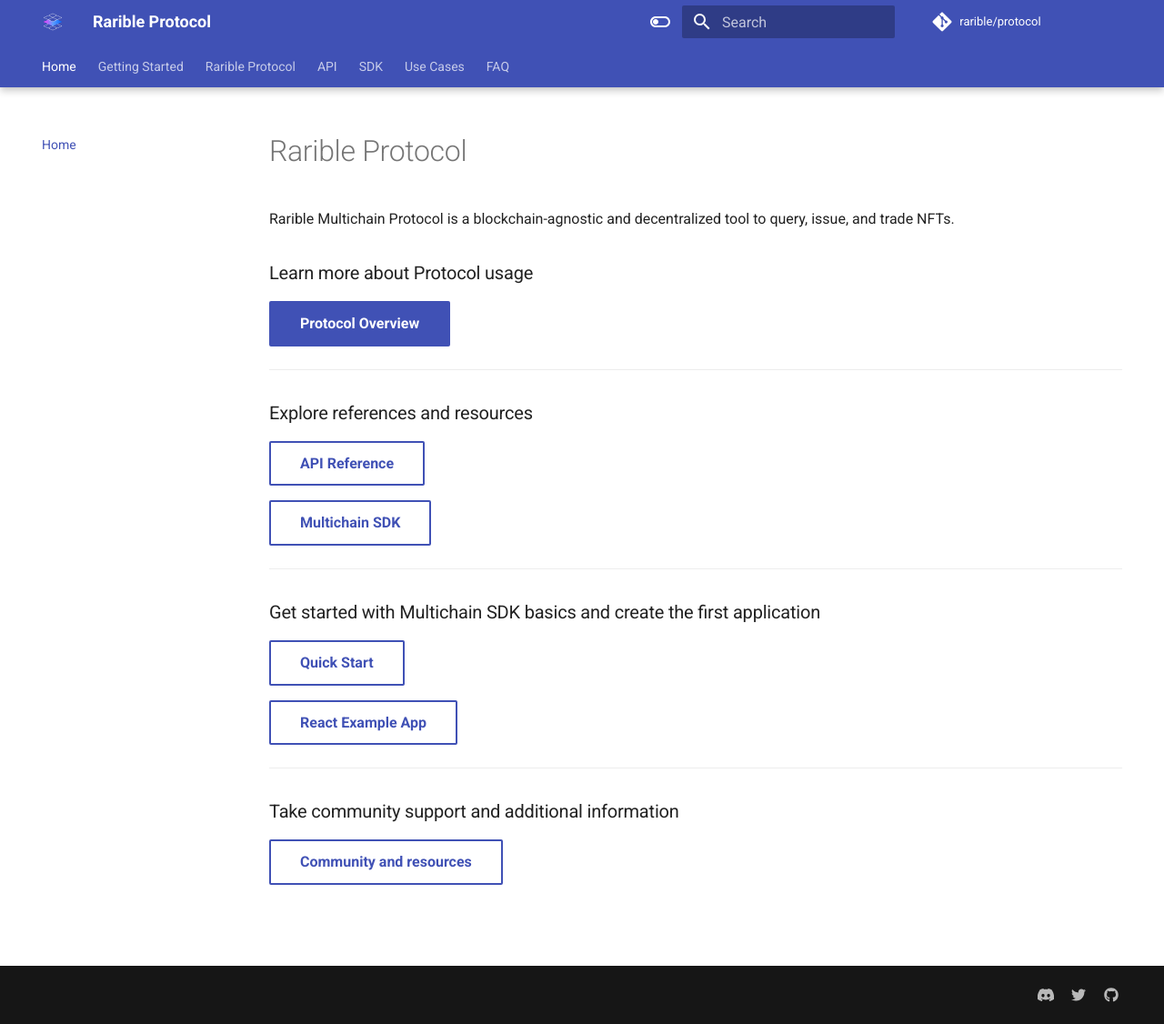
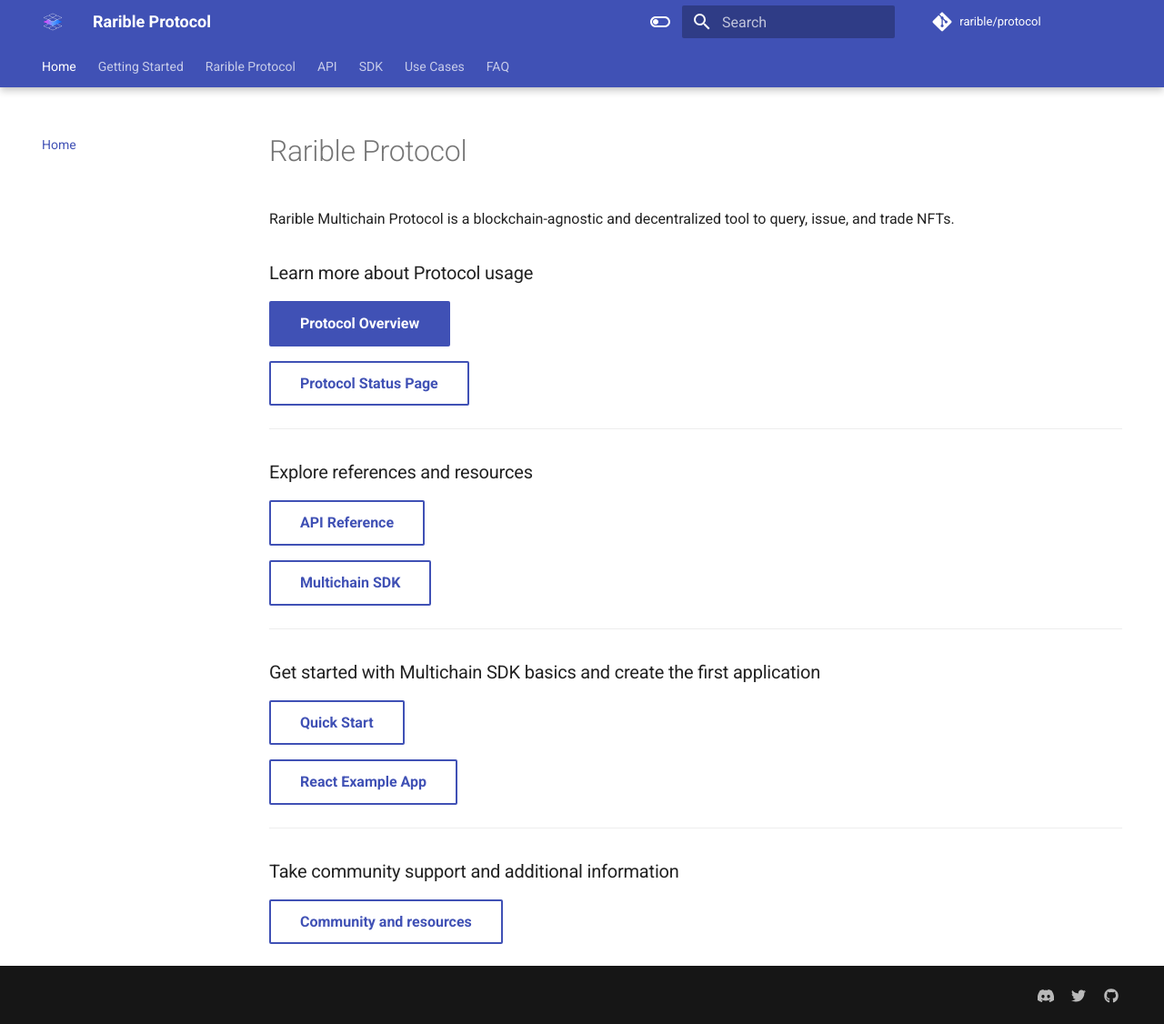
Before and after one commit to rarible/protocol, an MkDocs documentation site: the page built from docs/index.md, in a window 1280 px wide and 1126 px high. Shown: the whole window at 91% size. Built offline with MkDocs 1.6.1 and Material for MkDocs 9.7.7, drawn with Linux system fonts in a browser that asks for light colours; comment, search, counter and statistics services are not loaded.

Commit message:
feat: add protocol status page

```diff
--- a/docs/index.md
+++ b/docs/index.md
@@ -13,6 +13,8 @@
 ### Learn more about Protocol usage
 
 [Protocol Overview](overview/union.md){ .md-button .md-button--primary }
+
+[Protocol Status Page](overview/protocol-status.md){ .md-button }
 
 ***
 
--- a/mkdocs.yml
+++ b/mkdocs.yml
@@ -10,6 +10,7 @@
       - 'Glossary': 'getting-started/glossary.md'
   - 'Rarible Protocol':
       - 'Overview': 'overview/union.md'
+      - 'Status': 'overview/protocol-status.md'
       - 'Ethereum':
           - 'Ethereum Overview': 'ethereum/ethereum-overview.md'
           - 'Contract Addresses': 'ethereum/contract-addresses.md'
```
Also changed, not shown: docs/overview/protocol-status.md (added, +3 -0 lines).
